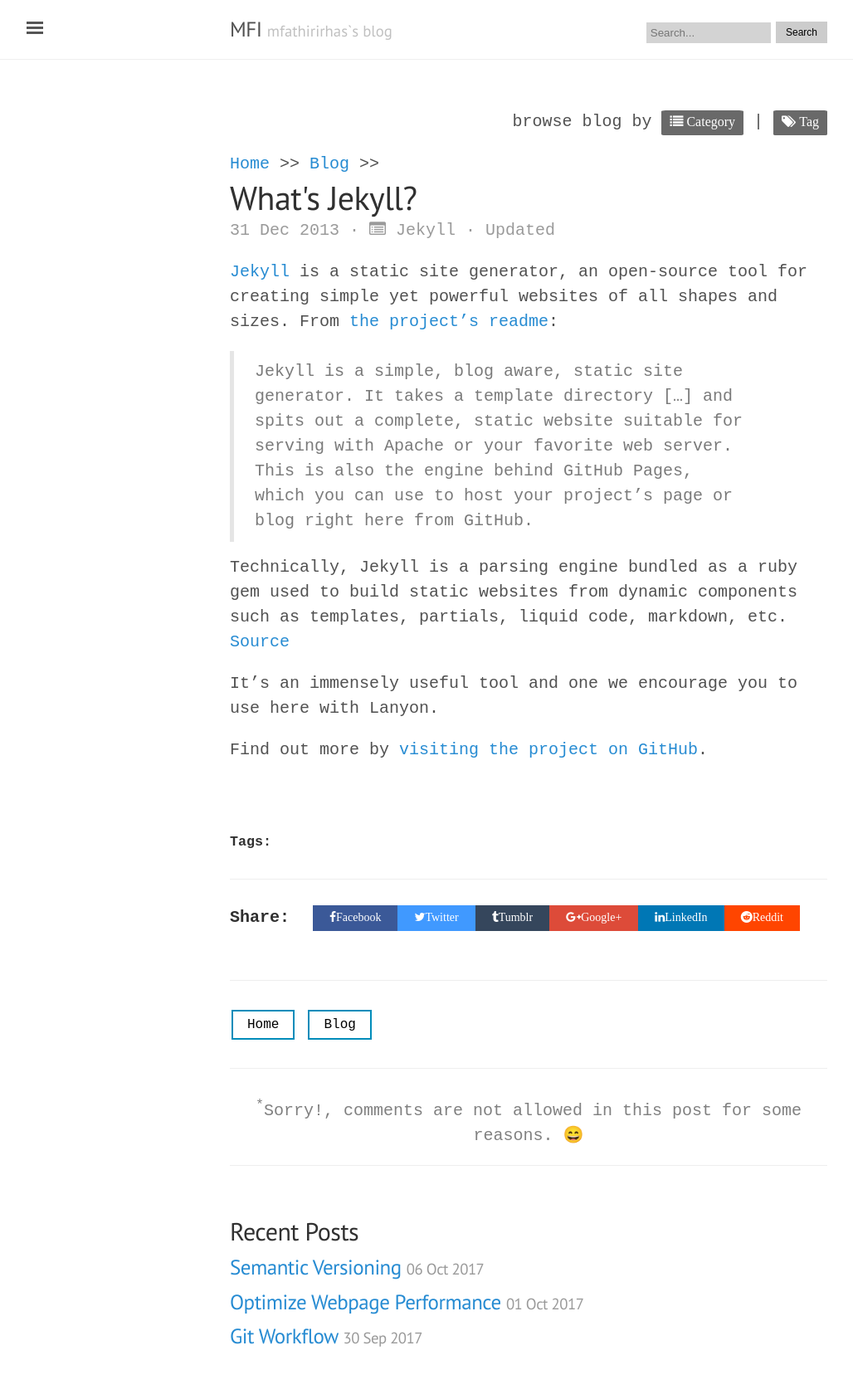
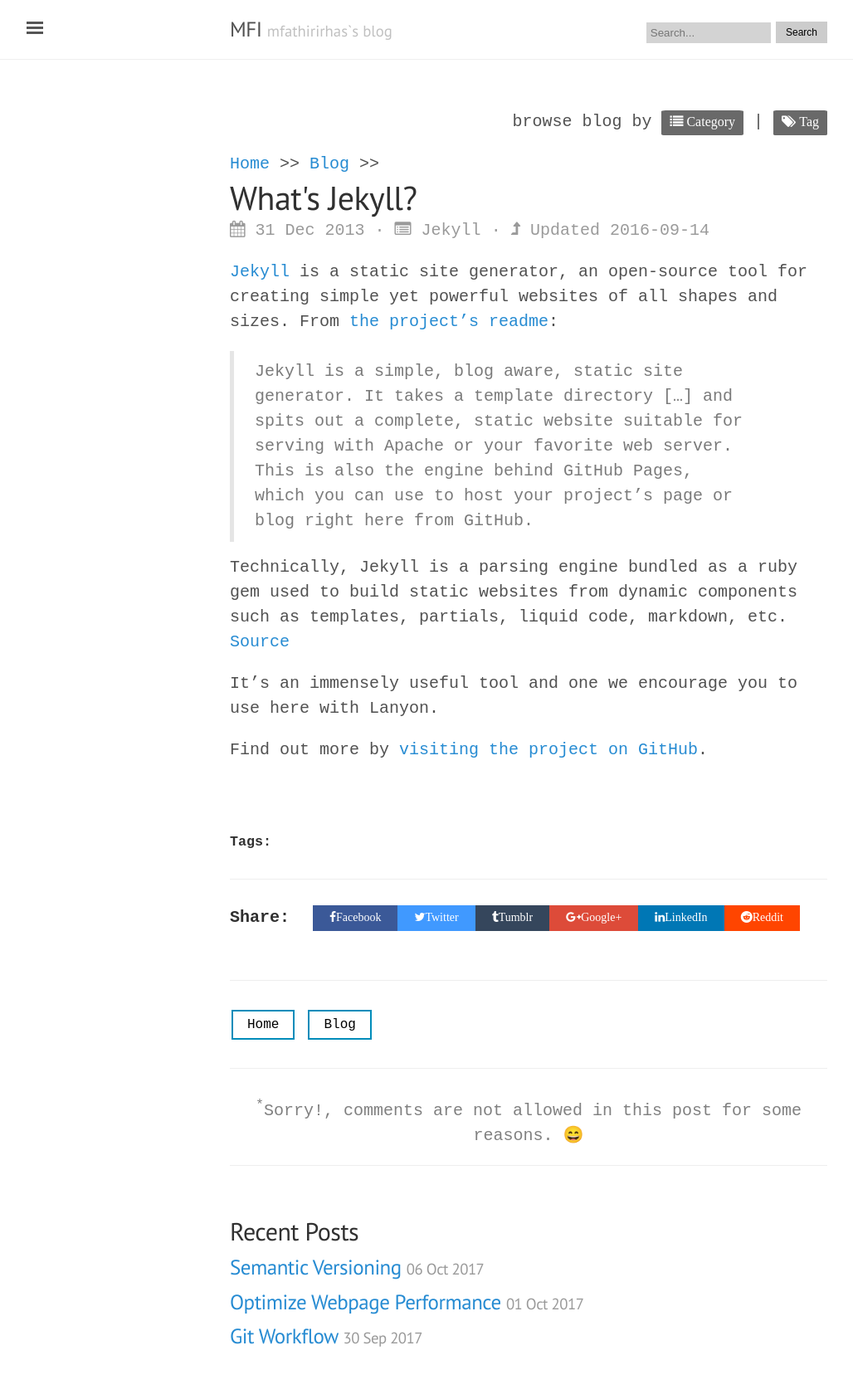
Before and after one commit to mfirhas/mfathirirhas.github.io, a Jekyll site: the page built from _posts/2013-12-31-whats-jekyll.md, in a window 1280 px wide. Shown: the whole page at 83% size, without its empty margins (3-1031 px from the left). Built offline with Jekyll 4.4.1, drawn with Linux system fonts in a browser that asks for light colours; nearby versions of some CDN libraries; comment, search, counter and statistics services are not loaded.

Commit message:
add update date to blog index and post page along with its symbol.

```diff
--- a/_layouts/post.html
+++ b/_layouts/post.html
@@ -10,6 +10,7 @@
 <div class="post">
   <h1 class="post-title">{{ page.title }}</h1>
   <span class="post-date">
+    <i class="fa fa-calendar"></i>
     {{ page.date | date_to_string }}
     {% if page.author %}
       &middot;
@@ -18,8 +19,11 @@
     {% endif %}
     &middot;
     <i class="fa fa-list-alt"></i> {{page.categories}}
-    &middot;
-    Updated {{page.updated}}
+    {% if page.updated %}
+      &middot;
+      <i class="fa fa-level-up"></i>
+      Updated {{page.updated}}
+    {% endif %}
   </span>
   {{ content }}
 </div>
--- a/_posts/2013-12-31-whats-jekyll.md
+++ b/_posts/2013-12-31-whats-jekyll.md
@@ -4,7 +4,7 @@
 categories: Jekyll
 permalink: /blog/:categories/:year/:month/:day/:title/
 comments: false
-update_date: 2016-09-14
+updated: 2016-09-14
 sitemap: true
 ---
 
--- a/blog/index.html
+++ b/blog/index.html
@@ -28,9 +28,10 @@
         {% if site.disqus_shortname %}
               &middot;
               <a href="{{ site.url }}{{ post.url }}#disqus_thread" data-disqus-identifier="{{ post.url }}"><i class="fa fa-comments"></i> Comments</a>
-              {% if post.update_date %}
+              {% if post.updated %}
                 &middot;
-                Updated {{ post.update_date | date: site.date_format }}
+                <i class="fa fa-level-up"></i>
+                Updated {{ post.updated | date: site.date_format }}
               {% endif %}
         {% endif %}
     </span>
```
